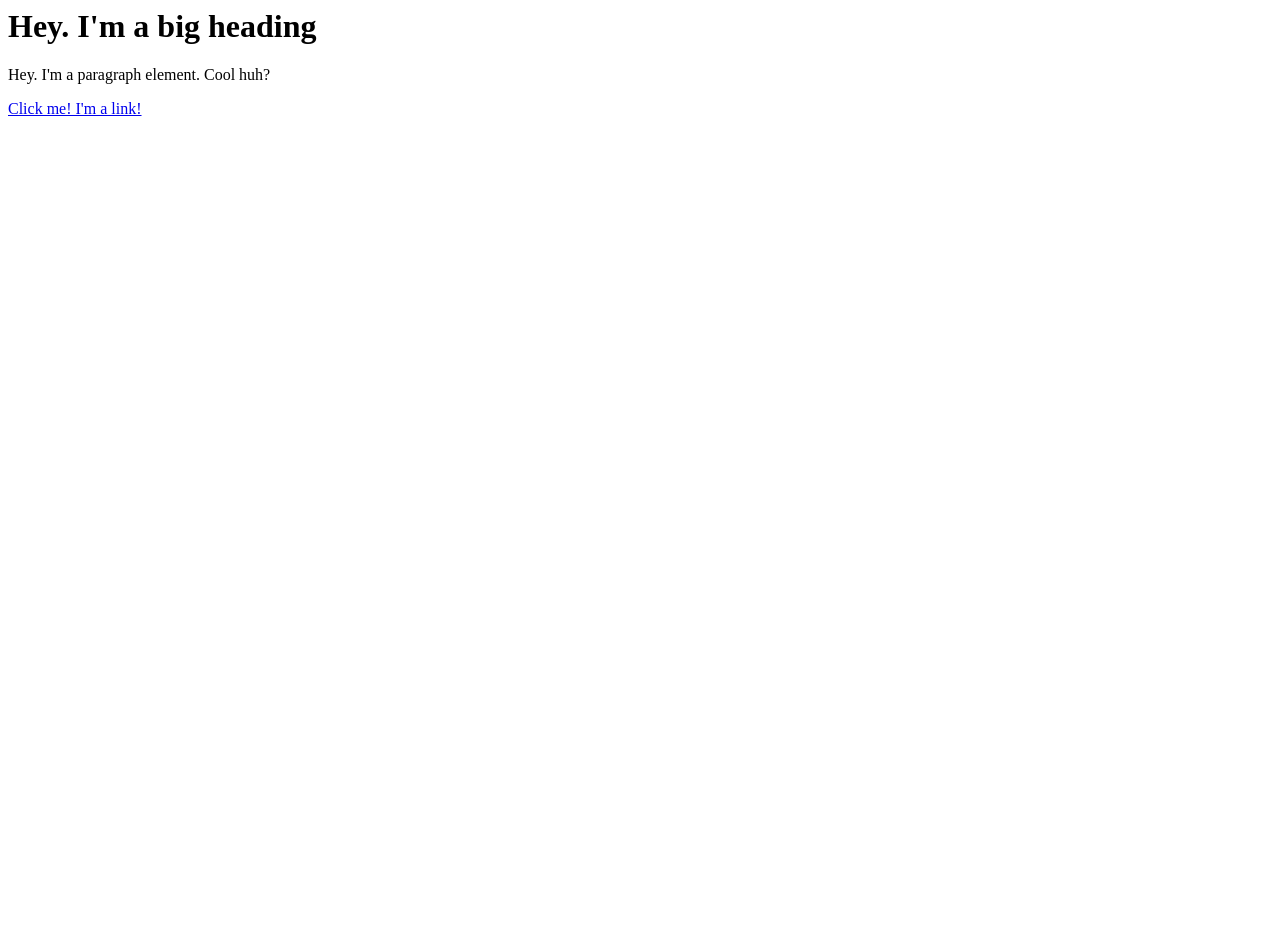
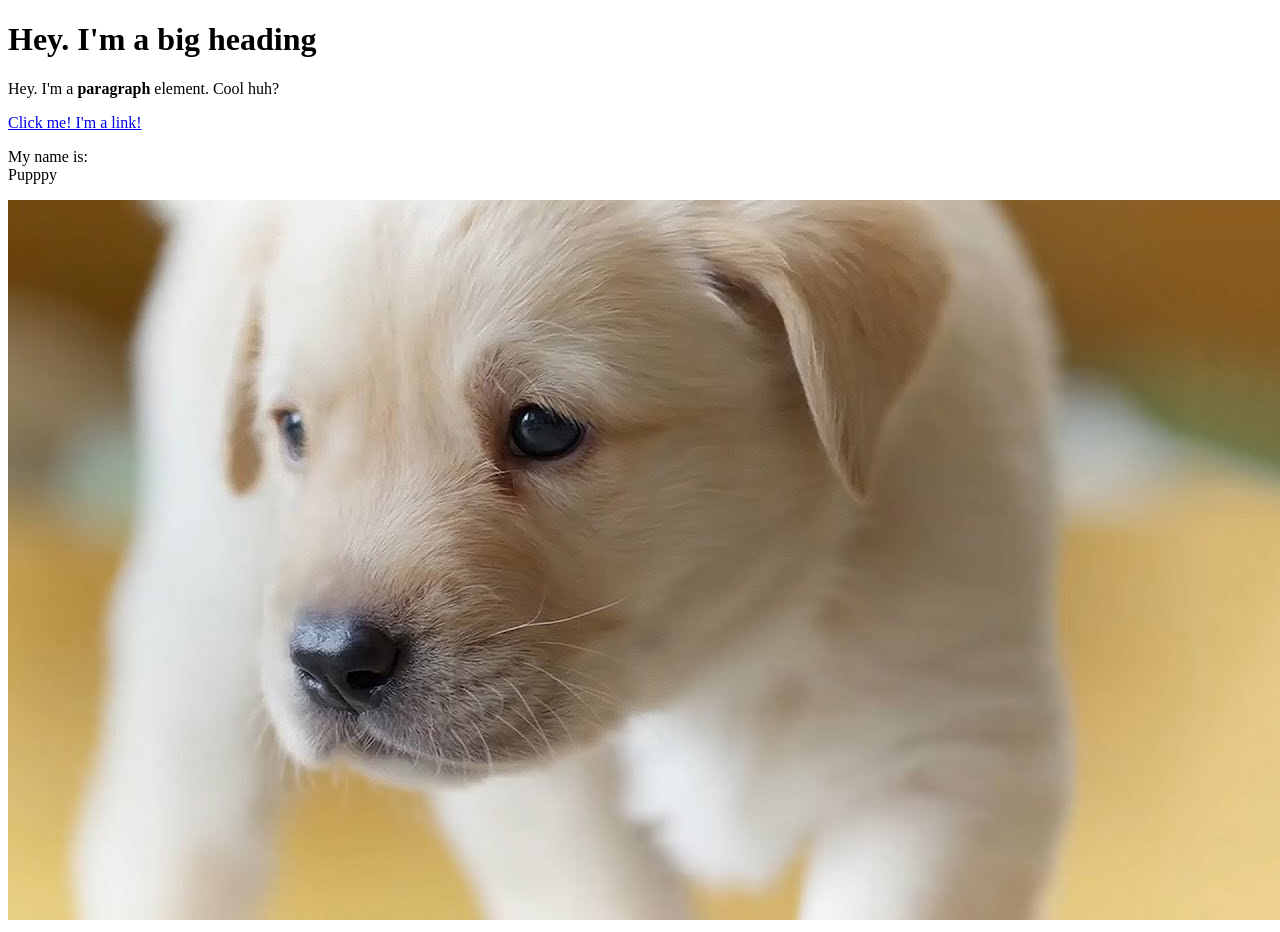
Before and after one commit to rsue987/cartoon-hero, a plain HTML site: page test.html in a window 1280 px wide. Before the commit the page ends 800 px from the top, so only its background shows below. Drawn offline with Linux system fonts and the light colour scheme.

Commit message:
Added a dog and a few more elements

```diff
--- a/test.html
+++ b/test.html
@@ -1,3 +1,14 @@
+<!DOCTYPE html>
+<html>
+<head>
+	<title>Test page</title>
+</head>
+<body>
 <h1>Hey. I'm a big heading</h1>
-<p>Hey. I'm a paragraph element. Cool huh?</p>
-<a href="https://google.com">Click me! I'm a link!</a>
+<p>Hey. I'm a <b>paragraph</b> element. Cool huh?</p>
+<a href="https://google.com" target="_blank" title="Let's go to google">Click me! I'm a link!</a>
+<p>My name is:<br>
+Pupppy</p>
+<img src="img/dog.jpeg">
+</body>
+</html>
```
Also changed, not shown: img/dog.jpeg (added), 1 other file.
